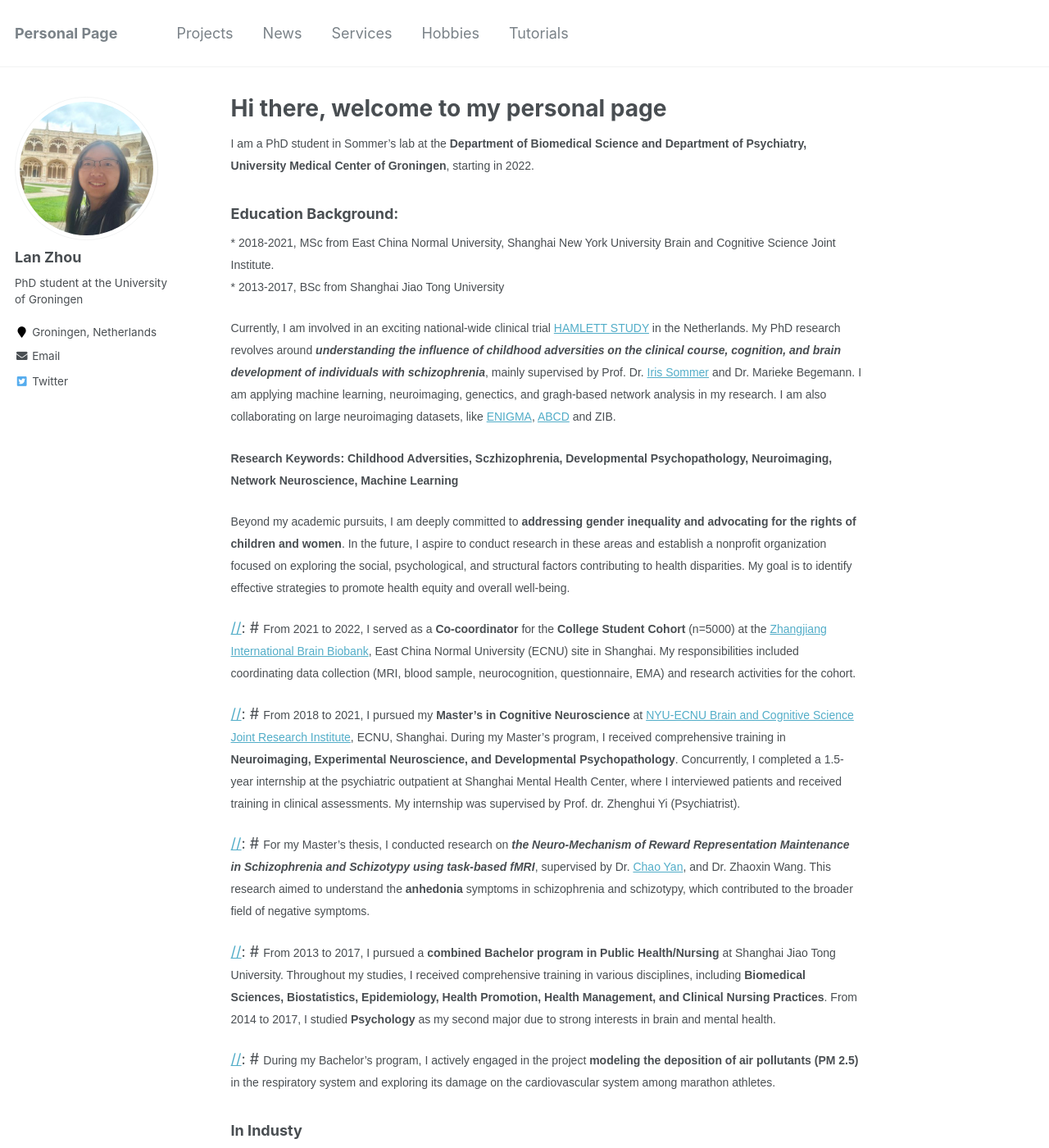
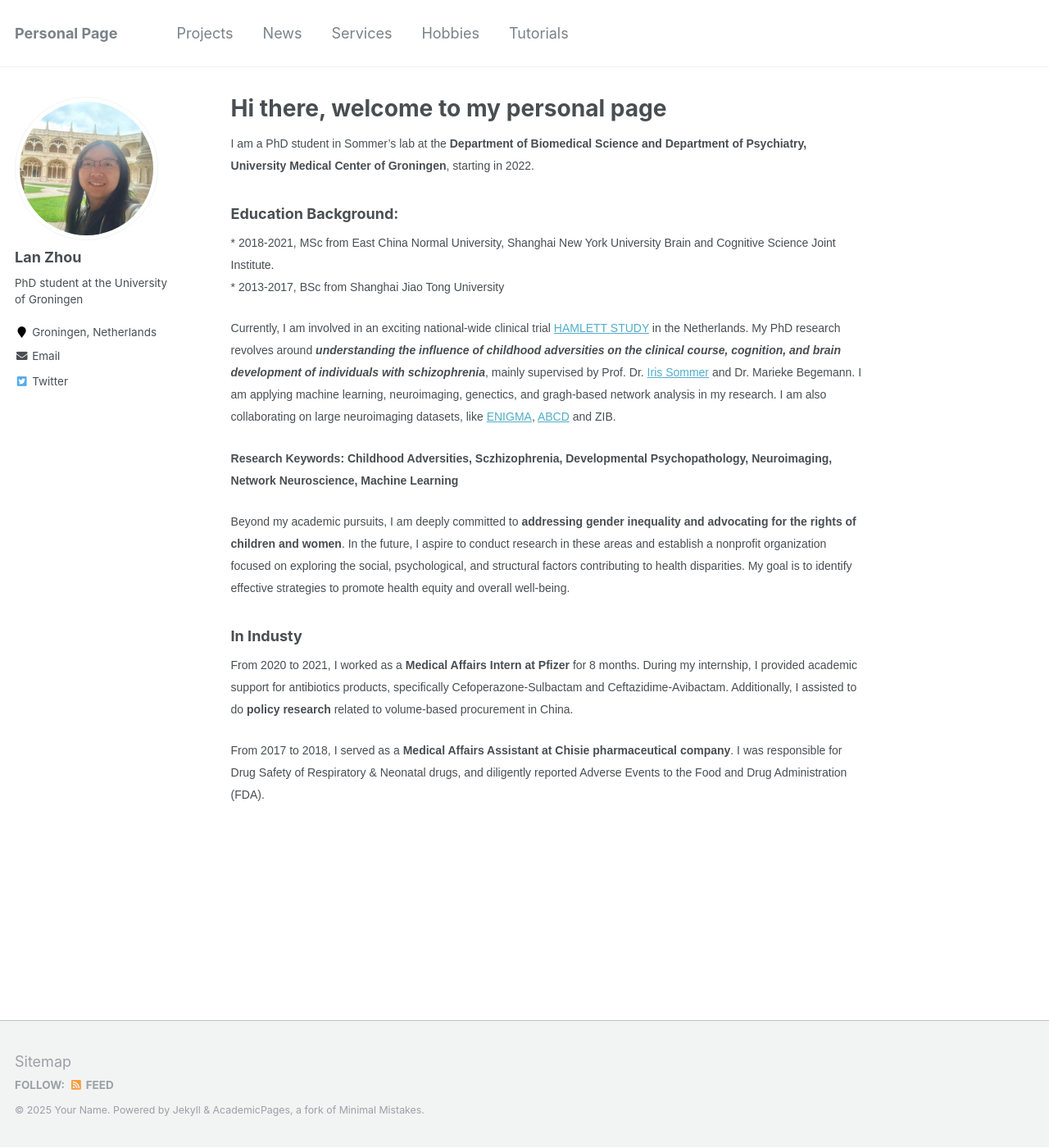
Before and after one commit to lanzhou-psy/personal-page, a Jekyll site: the page built from _pages/about.md, in a window 1280 px wide and 1400 px high. Shown: the whole window at 82% size. Built offline with Jekyll 4.4.1, drawn with Linux system fonts in a browser that asks for light colours.

Commit message:
Update about.md

```diff
--- a/_pages/about.md
+++ b/_pages/about.md
@@ -18,21 +18,6 @@ redirect_from:
 
 <span style="font-size: 14px; font-family: 'Arial', sans-serif; line-height: 1.0;">Beyond my academic pursuits, I am deeply committed to **addressing gender inequality and advocating for the rights of children and women**. In the future, I aspire to conduct research in these areas and establish a nonprofit organization focused on exploring the social, psychological, and structural factors contributing to health disparities. My goal is to identify effective strategies to promote health equity and overall well-being.</span><br>
 
-[//]: # ### Before My PhD
-[//]: # ### In Academia
-[//]: # <span style="font-size: 14px; font-family: 'Arial', sans-serif; line-height: 1.0;">From 2021 to 2022, I served as a **Co-coordinator** for the **College Student Cohort** (n=5000) at the [Zhangjiang International Brain Biobank](https://zib.fudan.edu.cn/index), East China Normal University (ECNU) site in Shanghai. My responsibilities included coordinating data collection (MRI, blood sample, neurocognition, questionnaire, EMA) and research activities for the cohort.</span><br>
-
-
-[//]: # <span style="font-size: 14px; font-family: 'Arial', sans-serif; line-height: 1.0;">From 2018 to 2021, I pursued my **Master's in Cognitive Neuroscience** at [NYU-ECNU Brain and Cognitive Science Joint Research Institute](https://bcs.shanghai.nyu.edu/en), ECNU, Shanghai. During my Master's program, I received comprehensive training in **Neuroimaging, Experimental Neuroscience, and Developmental Psychopathology**. Concurrently, I completed a 1.5-year internship at the psychiatric outpatient at Shanghai Mental Health Center, where I interviewed patients and received training in clinical assessments. My internship was supervised by Prof. dr. Zhenghui Yi (Psychiatrist). </span><br>
-
-[//]: # <span style="font-size: 14px; font-family: 'Arial', sans-serif; line-height: 1.0;"> For my Master's thesis, I conducted research on ***the Neuro-Mechanism of Reward Representation Maintenance in Schizophrenia and Schizotypy using task-based fMRI***, supervised by Dr. [Chao Yan](https://scholar.google.com/citations?user=fMJTuuEAAAAJ&hl=en), and Dr. Zhaoxin Wang. This research aimed to understand the **anhedonia** symptoms in schizophrenia and schizotypy, which contributed to the broader field of negative symptoms.</span><br>
-
-
-[//]: # <span style="font-size: 14px; font-family: 'Arial', sans-serif; line-height: 1.0;"> From 2013 to 2017, I pursued a **combined Bachelor program in Public Health/Nursing** at Shanghai Jiao Tong University. Throughout my studies, I received comprehensive training in various disciplines, including **Biomedical Sciences, Biostatistics, Epidemiology, Health Promotion, Health Management, and Clinical Nursing Practices**. From 2014 to 2017, I studied **Psychology** as my second major due to strong interests in brain and mental health.</span><br>
-
-[//]: # <span style="font-size: 14px; font-family: 'Arial', sans-serif; line-height: 1.0;">During my Bachelor's program, I actively engaged in the project **modeling the deposition of air pollutants (PM 2.5)** in the respiratory system and exploring its damage on the cardiovascular system among marathon athletes.</span><br>
-
-
 ### In Industy
 
 <span style="font-size: 14px; font-family: 'Arial', sans-serif; line-height: 1.0;">From 2020 to 2021, I worked as a **Medical Affairs Intern at Pfizer** for 8 months. During my internship, I provided academic support for antibiotics products, specifically Cefoperazone-Sulbactam and Ceftazidime-Avibactam. Additionally, I assisted to do **policy research** related to volume-based procurement in China.</span><br>
```
